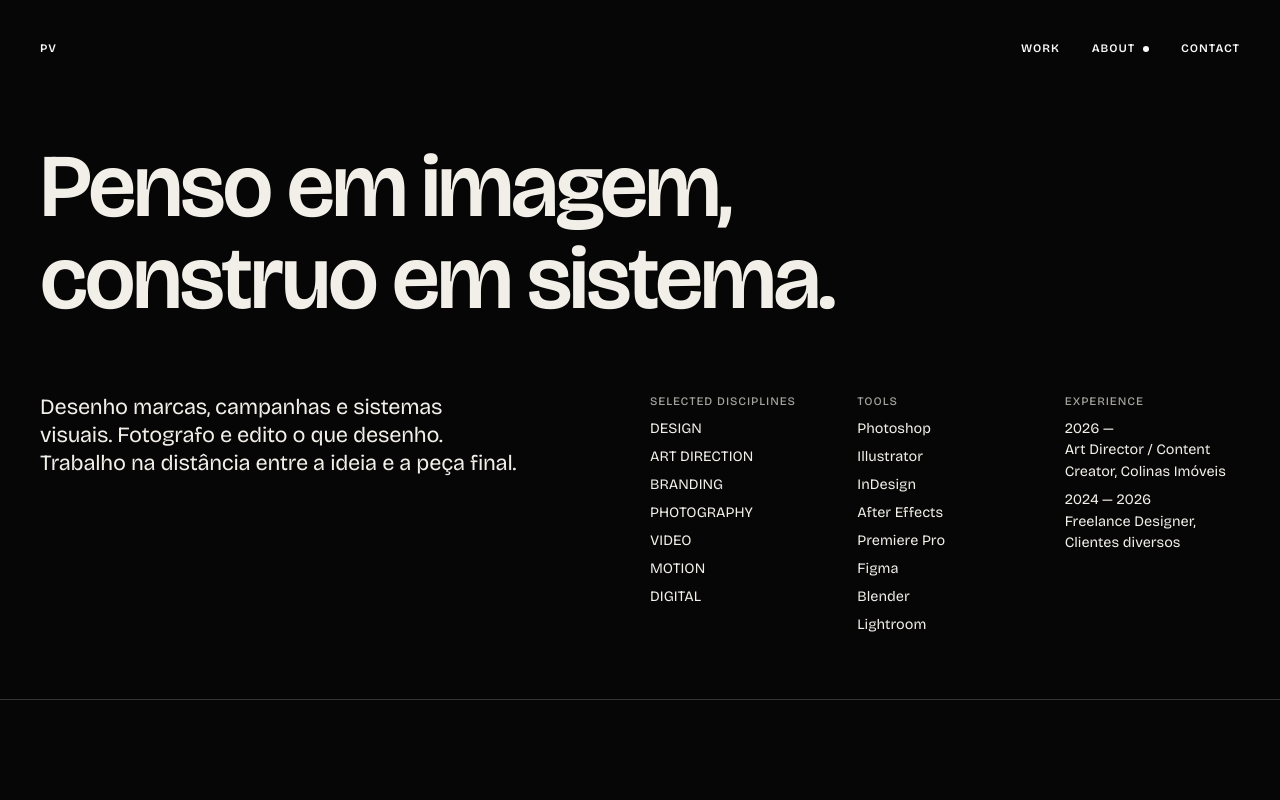
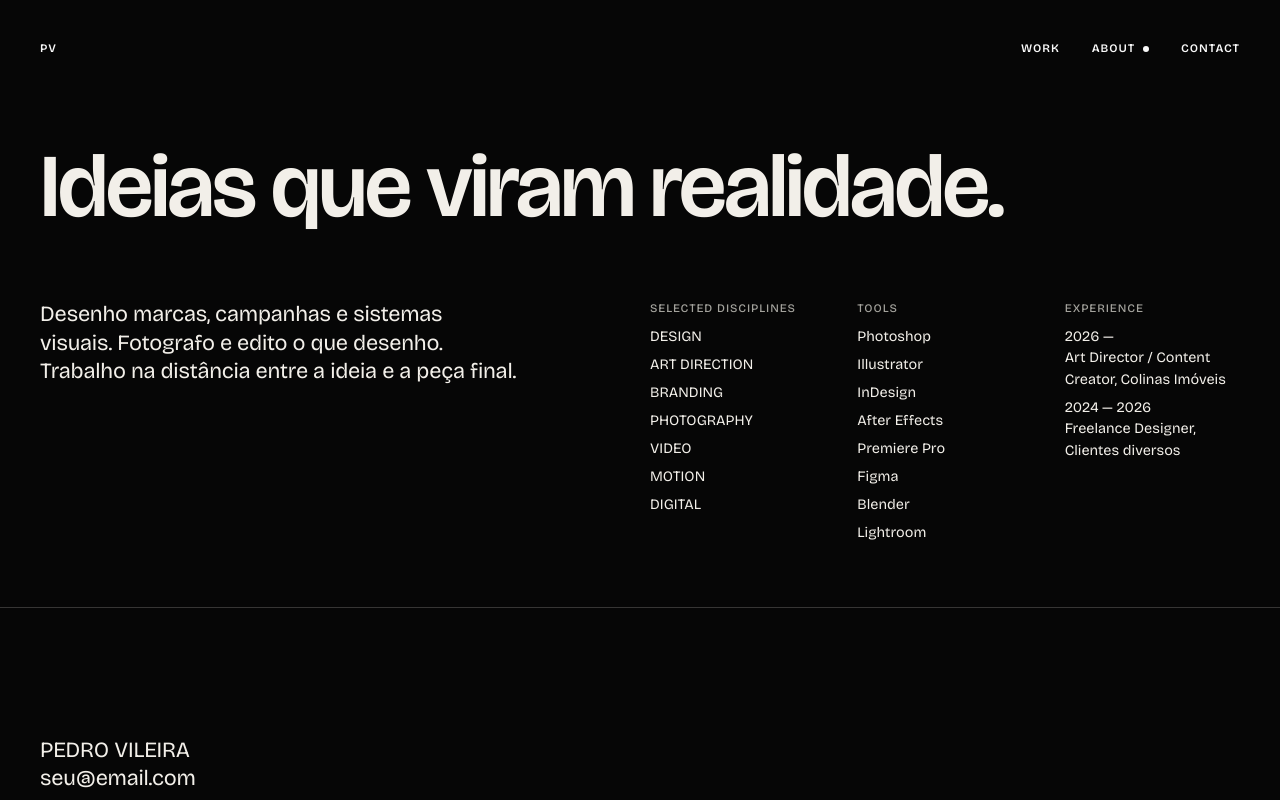
Before and after one commit to pedroislva13/pedro.viliera, a Next.js app: page /about in a window 1280 px wide. Shown: the top 800 px of the page. Built offline with nearby package versions, Linux system fonts and the light colour scheme.

Commit message:
Update page.tsx

```diff
--- a/app/about/page.tsx
+++ b/app/about/page.tsx
@@ -8,7 +8,7 @@ export default function About() {
   return (
     <section className="page">
       {/* ✏️ PEDRO: ALTERE A FRASE PRINCIPAL AQUI */}
-      <TextReveal as="h1" lines={['Penso em imagem,', 'construo em sistema.']} className="t-headline" />
+      <TextReveal as="h1" lines={['Ideias que viram realidade.']} className="t-headline" />
       <div className="grid about">
         <p className="t-subtitle c-half-l">{siteConfig.bio}</p>
         <div className="c-half-r about__cols t-caption">
```
